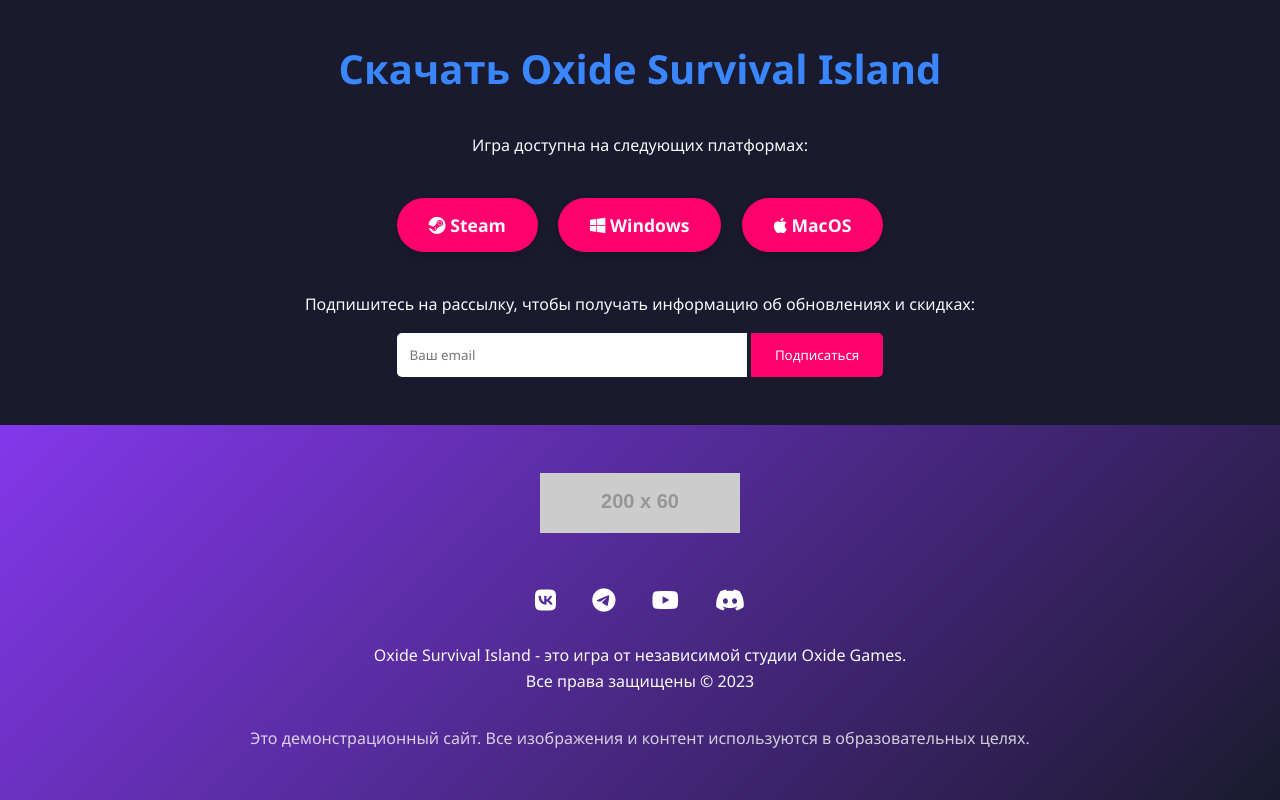
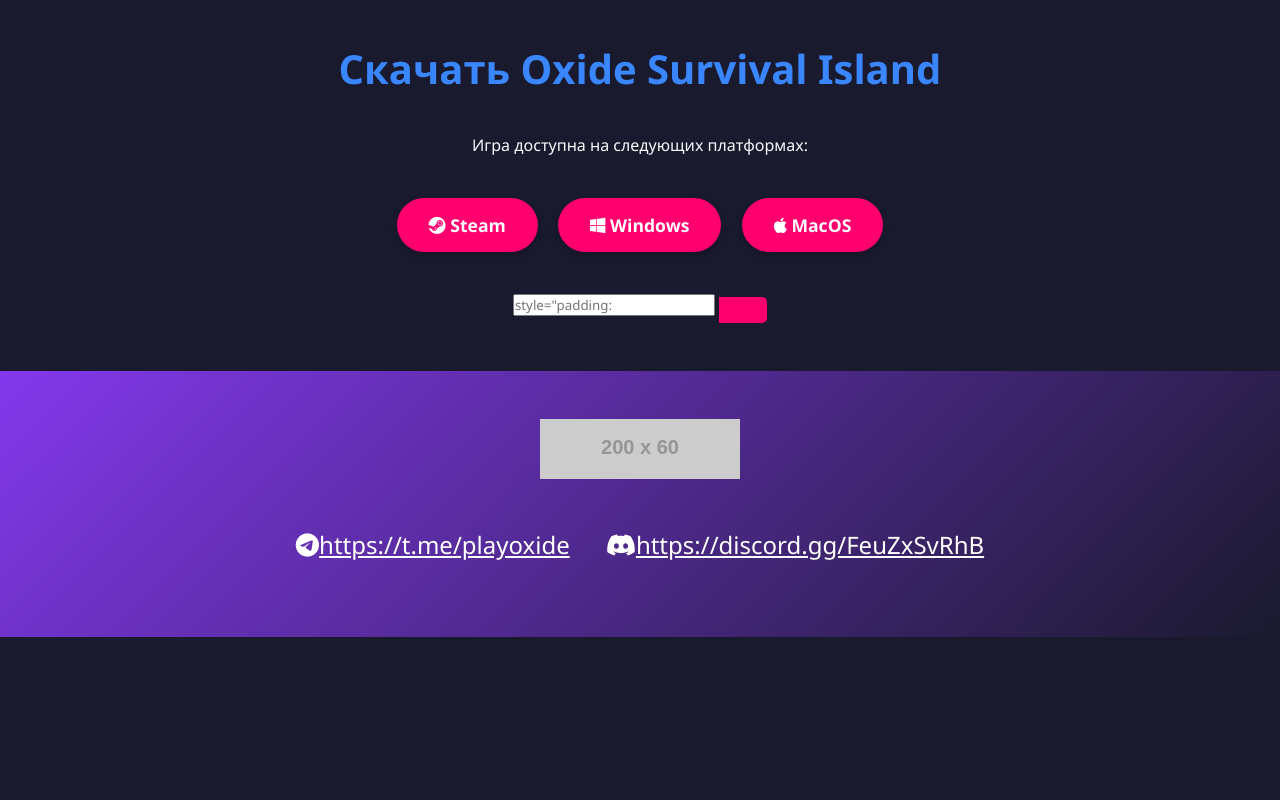
Before and after one commit to Kaitatata/kaitatata.github.io, a plain HTML site: page index.html in a window 1280 px wide. Shown: the part 2581-3381 px from the top of the page. After the commit the page ends 3218 px from the top, so only its background shows below. Drawn offline with Linux system fonts and the light colour scheme; placeholder pictures from the web are drawn by us.

Commit message:
Update index.html

```diff
--- a/index.html
+++ b/index.html
@@ -376,10 +376,9 @@
             <a href="#" class="btn" style="margin: 0.5rem;"><i class="fab fa-windows"></i> Windows</a>
             <a href="#" class="btn" style="margin: 0.5rem;"><i class="fab fa-apple"></i> MacOS</a>
         </div>
-        <p>Подпишитесь на рассылку, чтобы получать информацию об обновлениях и скидках:</p>
         <form style="max-width: 500px; margin: 1rem auto;">
-            <input type="email" placeholder="Ваш email" style="padding: 0.8rem; width: 70%; border: none; border-radius: 5px 0 0 5px;">
-            <button type="submit" style="padding: 0.8rem 1.5rem; background-color: var(--accent); color: white; border: none; border-radius: 0 5px 5px 0; cursor: pointer;">Подписаться</button>
+            <input type="email" placeholder= style="padding: 0.8rem; width: 70%; border: none; border-radius: 5px 0 0 5px;">
+            <button type="submit" style="padding: 0.8rem 1.5rem; background-color: var(--accent); color: white; border: none; border-radius: 0 5px 5px 0; cursor: pointer;"></button>
         </form>
     </section>
 
@@ -387,15 +386,9 @@
         <div class="footer-content">
             <img src="https://via.placeholder.com/200x60?text=Oxide+Games" alt="Oxide Games Logo" style="max-width: 200px; margin-bottom: 1rem;">
             <div class="social-links">
-                <a href="#"><i class="fab fa-vk"></i></a>
-                <a href="#"><i class="fab fa-telegram"></i></a>
-                <a href="#"><i class="fab fa-youtube"></i></a>
-                <a href="#"><i class="fab fa-discord"></i></a>
-            </div>
-            <p>Oxide Survival Island - это игра от независимой студии Oxide Games.</p>
-            <p>Все права защищены © 2023</p>
-            <div class="copyright">
-                <p>Это демонстрационный сайт. Все изображения и контент используются в образовательных целях.</p>
+                <a href="#"><i class="fab fa-telegram"></i>https://t.me/playoxide</a>
+                <a href="#"><i class="fab fa-discord"></i>https://discord.gg/FeuZxSvRhB</a>
+
             </div>
         </div>
     </footer>
```
